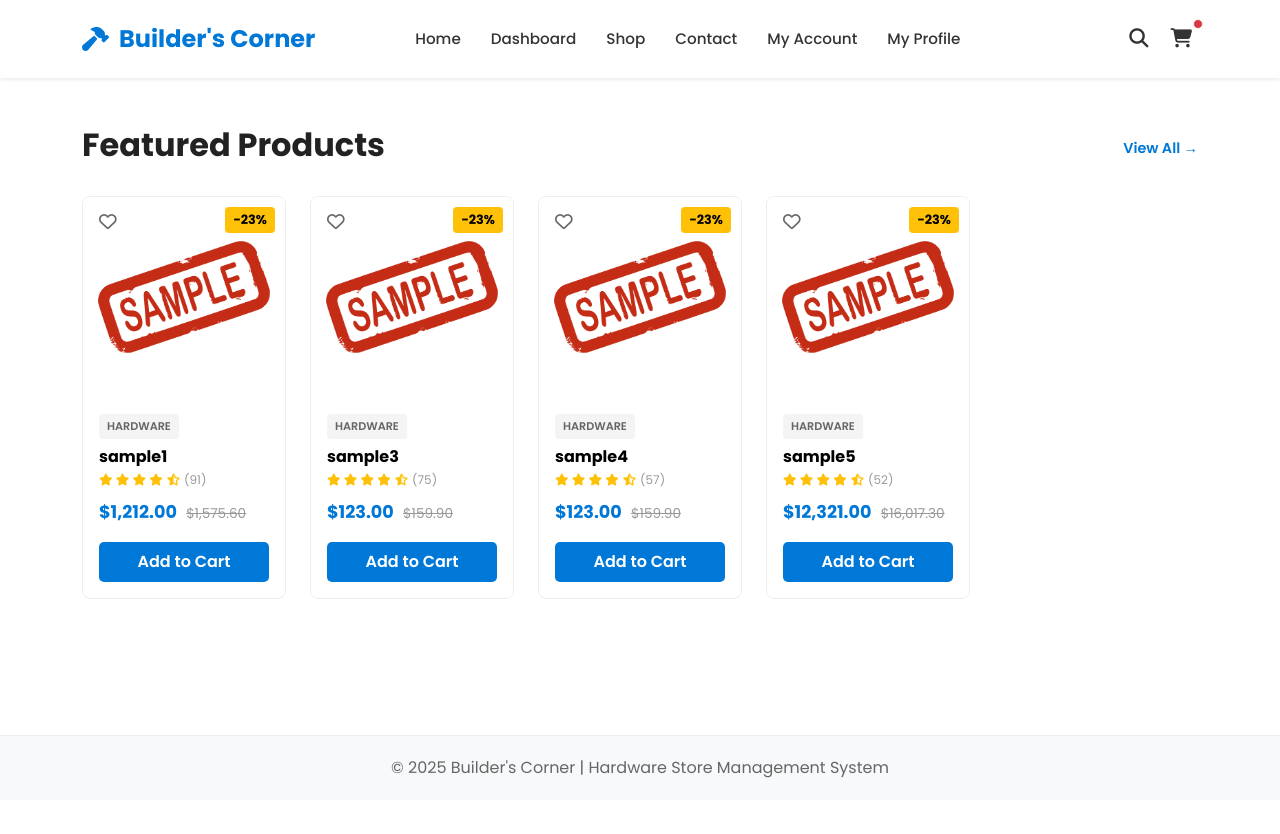
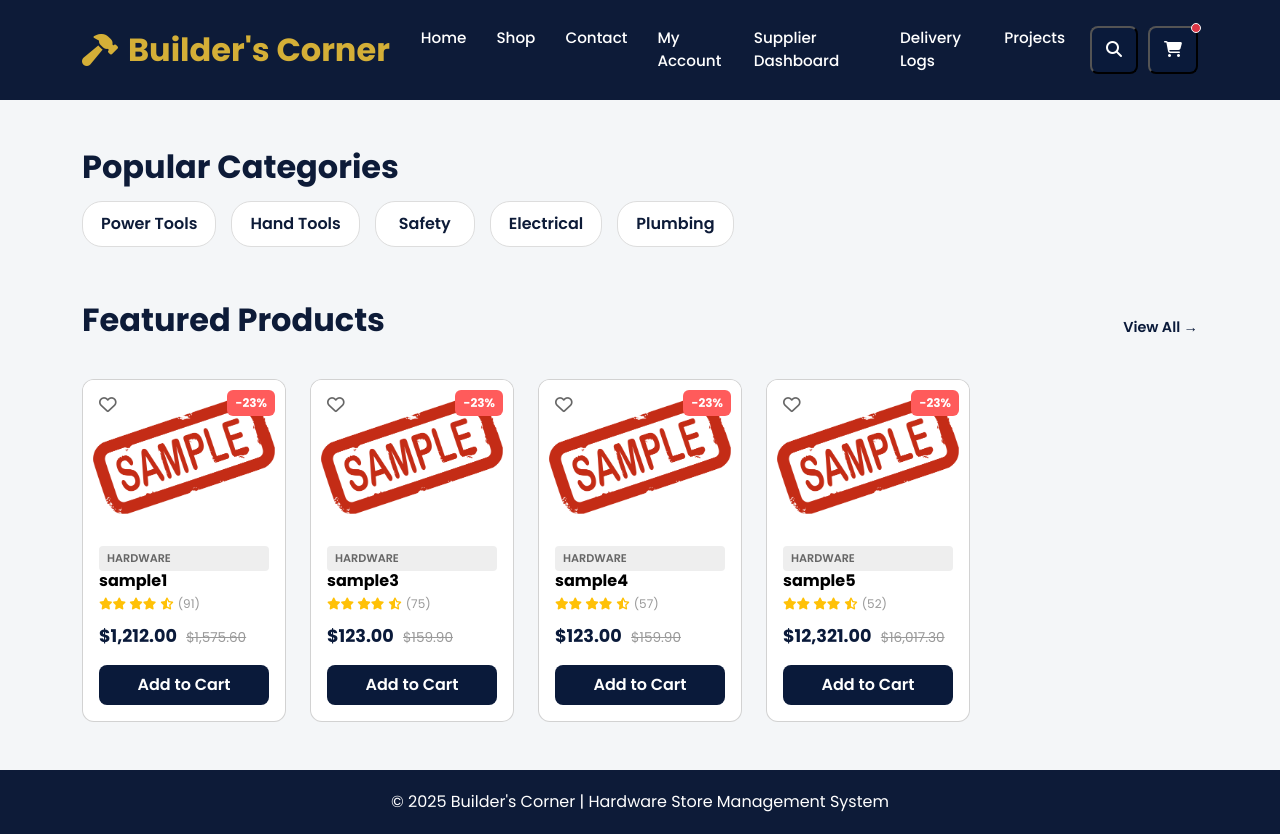
Before and after one commit to noaypunk/Hardware-store-system, a PHP site: page / in a window 1280 px wide. Before the commit the page ends 778 px from the top, so only its background shows below. Run offline with PHP 8.4, Linux system fonts and the light colour scheme; data comes from the database, SQL or seed files in the repository.

Commit message:
Index GUI Fix

```diff
--- a/gallery.php
+++ b/gallery.php
@@ -46,7 +46,7 @@ if (isset($_POST['add_to_cart']) && isset($_SESSION['user_id'])) {
     <h2 class="text-center mb-4">Hardware Materials</h2>
 
     <div class="text-end mb-3">
-        <a href="landing.php" class="btn btn-primary">Home</a>
+        <a href="index.php" class="btn btn-primary">Home</a>
         <a href="checkout.php" class="btn btn-primary position-relative">
             Go to Cart (Checkout)
             <?php if(isset($_SESSION['cart'])): ?>
--- a/index.css
+++ b/index.css
@@ -1,57 +1,131 @@
+:root {
+    --primary-dark: #0d1b38;       /* navbar dark background */
+    --accent-color: #0a1a3a;       /* dark blue accent */
+    --button-dark: #0a1a3a;        /* dark blue buttons */
+    --button-hover: #005a9e;       /* button hover */
+    --bg-light: #f4f6f8;           /* page background */
+    --text-color: #fff;            /* navbar text */
+    --brand-color: #d4af37;        /* dark yellow for Builder's Corner */
+}
+
 body {
     font-family: 'Poppins', sans-serif;
-          background-color: #ffffff;
+    background-color: var(--bg-light);
     display: flex;
     flex-direction: column;
     min-height: 100vh;
 }
 
+/* Navbar */
+.navbar-dark {
+    background-color: var(--primary-dark) !important;
+    height: 100px; /* taller navbar */
+}
+
 .navbar-brand {
-          font-weight: 700;
-          font-size: 1.5rem;
-          color: #0078d7 !important;
+    font-weight: 800;
+    font-size: 2rem; /* bigger font */
+    color: var(--brand-color) !important;
     display: flex;
     align-items: center;
     gap: 10px;
+    transition: transform 0.3s ease;
 }
+
+.navbar-brand:hover {
+    transform: scale(1.05);
+}
+
 .nav-link {
+    color: #fff !important;
     font-weight: 500;
-          color: #333 !important;
     font-size: 0.95rem;
     padding: 0 15px !important;
-      }
-      .nav-icons .btn-icon {
-          font-size: 1.2rem;
-          color: #333;
-          margin-left: 10px;
-          background: none;
-          border: none;
+    transition: all 0.3s;
 }
 
+.nav-link:hover {
+    color: var(--accent-color) !important;
+    transform: scale(1.1);
+}
+
+.nav-icons .btn-icon {
+    color: var(--text-color);
+    background-color: var(--button-dark);
+    border-radius: 8px;
+    padding: 10px 14px;
+    margin-left: 10px;
+    transition: all 0.3s ease;
+}
+
+.nav-icons .btn-icon:hover {
+    background-color: var(--button-hover);
+    transform: scale(1.1);
+}
+
+/* Section Titles */
+.section-title {
+    font-weight: 800;
+    font-size: 2rem; /* bigger header */
+    color: var(--primary-dark);
+    margin-bottom: 15px;
+}
+
+/* Popular Categories */
+.categories {
+    display: flex;
+    flex-wrap: wrap;
+    gap: 15px;
+    margin-bottom: 30px;
+}
+.category-card {
+    display: flex;
+    justify-content: center;
+    align-items: center;
+    text-decoration: none;
+    background: #fff;
+    border-radius: 20px; /* curved border */
+    padding: 10px 18px;
+    min-width: 100px;
+    border: 1px solid #ddd;
+    font-weight: 600;
+    color: var(--primary-dark);
+    transition: all 0.3s ease;
+}
+.category-card:hover {
+    transform: translateY(-3px);
+    box-shadow: 0 10px 20px rgba(0,0,0,0.12);
+}
+
+/* Product Cards */
 .product-card {
-          border: 1px solid #eee;
-          border-radius: 8px;
-          transition: box-shadow 0.3s ease;
-          height: 100%;
+    border-radius: 12px;
+    overflow: hidden;
+    transition: transform 0.3s ease, box-shadow 0.3s ease;
     background: #fff;
-          position: relative;
-          overflow: hidden;
 }
 .product-card:hover {
-          box-shadow: 0 5px 15px rgba(0,0,0,0.1);
+    transform: translateY(-5px);
+    box-shadow: 0 15px 30px rgba(0,0,0,0.15);
+}
+
+.card-img-top {
+    height: 150px;
+    object-fit: contain;
+    padding: 10px;
+    background-color: #fff;
 }
 
 .badge-discount {
     position: absolute;
     top: 10px;
     right: 10px;
-          background-color: #ffc107;
-          color: #000;
+    background-color: #ff5b5b;
+    color: #fff;
     font-weight: 700;
-          padding: 3px 8px;
-          border-radius: 4px;
-          font-size: 0.8rem;
-          z-index: 10;
+    padding: 4px 8px;
+    border-radius: 6px;
+    font-size: 0.75rem;
 }
 
 .wishlist-icon {
@@ -63,27 +137,17 @@ body {
     background: rgba(255,255,255,0.9);
     padding: 6px;
     border-radius: 50%;
-          z-index: 10;
     cursor: pointer;
-      }
-
-      .card-img-top {
-          height: 200px;
-          object-fit: contain;
-          padding: 15px;
-          background-color: #fff;
 }
 
 .category-tag {
     font-size: 0.7rem;
-          background-color: #f4f4f4;
+    background-color: #eee;
     color: #666;
     padding: 4px 8px;
     border-radius: 4px;
+    font-weight: 600;
     text-transform: uppercase;
-          display: inline-block;
-          margin-bottom: 8px;
-          font-weight: 600;
 }
 
 .product-title {
@@ -93,57 +157,32 @@ body {
     color: #000;
 }
 
-      .stars {
-          color: #ffc107;
-          font-size: 0.75rem;
-          margin-bottom: 10px;
-      }
-      .review-count {
-          color: #999;
-          font-size: 0.75rem;
-      }
+.stars { color: #ffc107; font-size: 0.75rem; margin-bottom: 10px; }
+.review-count { color: #999; font-size: 0.75rem; }
+.current-price { color: var(--accent-color); font-weight: 700; font-size: 1.1rem; } /* dark blue */
+.old-price { color: #999; text-decoration: line-through; font-size: 0.85rem; margin-left: 5px; }
 
-      .current-price {
-          color: #0078d7;
-          font-weight: 700;
-          font-size: 1.1rem;
-      }
-
-      .old-price {
-          color: #999;
-          text-decoration: line-through;
-          font-size: 0.85rem;
-          margin-left: 5px;
-      }
-    .btn-icon {
-        position: relative;
-        z-index: 9999;
-    }
-
+/* Add to cart button */
 .btn-add-cart {
-          background-color: #0078d7;
+    background-color: var(--button-dark);
+    color: #fff;
     border: none;
     width: 100%;
     font-weight: 600;
     padding: 8px;
-          border-radius: 5px;
+    border-radius: 8px;
+    transition: background 0.3s ease;
 }
-      .btn-add-cart:hover {
-          background-color: #005a9e;
-      }
+.btn-add-cart:hover { background-color: var(--button-hover); }
 
-      .view-all-link {
-          text-decoration: none;
-          color: #0078d7;
-          font-weight: 600;
-          font-size: 0.9rem;
-      }
+/* View all link */
+.view-all-link { text-decoration: none; color: var(--accent-color); font-weight: 600; font-size: 0.9rem; }
 
+/* Footer */
 footer {
-          background-color: #f8f9fa;
+    background-color: var(--primary-dark);
     padding: 20px 0;
     text-align: center;
+    color: #fff;
     margin-top: auto;
-          border-top: 1px solid #eee;
-          color: #666;
 }
--- a/index.js
+++ b/index.js
@@ -1,10 +1,21 @@
+// Account Modal
+const accountModal = document.getElementById('accountModal');
+const accountBtn = document.querySelector('[data-bs-target="#accountModal"]');
 
-accountBtn.onclick = () => {
-  accountModal.style.display = 'flex';
-};
+accountBtn.onclick = () => { accountModal.style.display = 'flex'; };
 
 window.onclick = (event) => {
   if (event.target === accountModal) {
     accountModal.style.display = 'none';
   }
 };
+
+// Product Search
+document.getElementById("searchBtn")?.addEventListener("click", function() {
+    let searchValue = document.getElementById("productSearchInput").value;
+    fetch("search_api.php?search=" + searchValue)
+        .then(response => response.text())
+        .then(data => {
+            document.getElementById("searchResults").innerHTML = data;
+        });
+});
--- a/index.php
+++ b/index.php
@@ -2,10 +2,9 @@
 session_start();
 include('db_connect.php');
 
-// limit 5 products to match the single row layout in the design
+// limit 5 products to match layout
 $sql = "SELECT materialID, title, price, image_file FROM material LIMIT 5";
 $result = $conn->query($sql);
-
 ?>
 
 <!DOCTYPE html>
@@ -16,35 +15,28 @@ $result = $conn->query($sql);
   <title>Builder's Corner</title>
 
   <link href="https://fonts.googleapis.com/css2?family=Poppins:wght@400;500;600;700&display=swap" rel="stylesheet">
-
   <link href="https://cdn.jsdelivr.net/npm/bootstrap@5.3.0/dist/css/bootstrap.min.css" rel="stylesheet">
-
   <link rel="stylesheet" href="https://cdnjs.cloudflare.com/ajax/libs/font-awesome/6.4.0/css/all.min.css">
-
   <link rel="stylesheet" href="index.css">
-
 </head>
 
 <body>
 
-  <nav class="navbar navbar-expand-lg bg-white shadow-sm py-3">
+  <!-- Navbar -->
+  <nav class="navbar navbar-expand-lg navbar-dark">
     <div class="container">
       <a class="navbar-brand" href="index.php">
         <i class="fa-solid fa-hammer"></i> Builder's Corner
       </a>
-
       <button class="navbar-toggler" type="button" data-bs-toggle="collapse" data-bs-target="#navbarNav">
         <span class="navbar-toggler-icon"></span>
       </button>
 
-      <!-- T1 navigation bar section -->
       <div class="collapse navbar-collapse" id="navbarNav">
         <ul class="navbar-nav mx-auto">
           <li class="nav-item"><a class="nav-link" href="index.php">Home</a></li>
-          <li class="nav-item"><a class="nav-link" href="index.php">Dashboard</a></li>
           <li class="nav-item"><a class="nav-link" href="gallery.php">Shop</a></li>
           <li class="nav-item"><a class="nav-link" href="contactUs.php">Contact</a></li>
-
           <?php if(isset($_SESSION['username'])): ?>
              <li class="nav-item"><a class="nav-link" href="#">My Account</a></li>
           <?php else: ?>
@@ -52,109 +44,83 @@ $result = $conn->query($sql);
                 <a class="nav-link" href="#" data-bs-toggle="modal" data-bs-target="#accountModal">My Account</a>
              </li>
           <?php endif; ?>
+          <li class="nav-item"><a class="nav-link" href="myProfile.php">Supplier Dashboard</a></li>
+          <li class="nav-item"><a class="nav-link" href="#">Delivery Logs</a></li>
+          <li class="nav-item"><a class="nav-link" href="#">Projects</a></li>
+        </ul>
 
-          <li class="nav-item"><a class="nav-link" href="myProfile.php">My Profile</a></li>
-        </ul>
-<!-- T1 ends here -->
-
-              <!-- T2 searchbox & add to cart section -->
-         <div class="ms-auto nav-icons d-flex align-items-center">
-
-        <!--  Magnifying Glass Button (opens modal) -->
-        <a><button class="btn-icon" data-bs-toggle="modal" data-bs-target="#productSearchModal">
+        <div class="ms-auto nav-icons d-flex align-items-center">
+          <button class="btn-icon" data-bs-toggle="modal" data-bs-target="#productSearchModal">
             <i class="fa-solid fa-magnifying-glass"></i>
-        </button></a>
-
-        <!-- Cart Icon -->
-        <button class="btn-icon position-relative">
+          </button>
+          <button class="btn-icon position-relative">
             <i class="fa-solid fa-cart-shopping"></i>
-            <span class="position-absolute top-0 start-100 translate-middle p-1 bg-danger border border-light rounded-circle">
-                <span class="visually-hidden">New alerts</span>
-            </span>
-        </button>
-
-    </div>
-<!-- T2 ends here -->
-
+            <span class="position-absolute top-0 start-100 translate-middle p-1 bg-danger border border-light rounded-circle"></span>
+          </button>
+        </div>
       </div>
     </div>
   </nav>
 
-  <div class="container mt-5 mb-5">
+  <!-- Popular Categories -->
+  <div class="container mt-5 mb-4">
+      <h2 class="section-title">Popular Categories</h2>
+      <div class="categories">
+          <a href="#" class="category-card">Power Tools</a>
+          <a href="#" class="category-card">Hand Tools</a>
+          <a href="#" class="category-card">Safety</a>
+          <a href="#" class="category-card">Electrical</a>
+          <a href="#" class="category-card">Plumbing</a>
+      </div>
+  </div>
+
+  <!-- Featured Products -->
+  <div class="container mb-5">
       <div class="d-flex justify-content-between align-items-center mb-4">
-          <h2 style="font-weight: 800; color: #222;">Featured Products</h2>
+          <h2 class="section-title">Featured Products</h2>
           <a href="gallery.php" class="view-all-link">View All &rarr;</a>
       </div>
 
       <div class="row row-cols-1 row-cols-sm-2 row-cols-md-3 row-cols-lg-5 g-4">
-
-          <?php
-          if ($result && $result->num_rows > 0):
+          <?php if ($result && $result->num_rows > 0):
               while($row = $result->fetch_assoc()):
-
-
                 $current_price = $row['price'];
                 $fake_old_price = $current_price * 1.3;
-
-                $discount_percent = round((($fake_old_price - $current_price) / $fake_old_price) * 100);
-
+                $discount_percent = round((($fake_old_price - $current_price)/$fake_old_price)*100);
                 $img_path = !empty($row['image_file']) ? $row['image_file'] : 'resources/default.jpg';
           ?>
-
           <div class="col">
               <div class="card product-card h-100">
                   <span class="badge-discount">-<?php echo $discount_percent; ?>%</span>
-
                   <i class="fa-regular fa-heart wishlist-icon"></i>
-
                   <img src="<?php echo htmlspecialchars($img_path); ?>" class="card-img-top" alt="<?php echo htmlspecialchars($row['title']); ?>">
-
                   <div class="card-body d-flex flex-column">
-                      <div>
-                          <span class="category-tag">Hardware</span>
+                      <span class="category-tag">Hardware</span>
+                      <h5 class="product-title text-truncate"><?php echo htmlspecialchars($row['title']); ?></h5>
+                      <div class="stars">
+                          <i class="fa-solid fa-star"></i><i class="fa-solid fa-star"></i>
+                          <i class="fa-solid fa-star"></i><i class="fa-solid fa-star"></i>
+                          <i class="fa-solid fa-star-half-stroke"></i>
+                          <span class="review-count">(<?php echo rand(50,200); ?>)</span>
                       </div>
-
-                      <h5 class="product-title text-truncate" title="<?php echo htmlspecialchars($row['title']); ?>">
-                          <?php echo htmlspecialchars($row['title']); ?>
-                      </h5>
-
-                      <div class="stars">
-                          <i class="fa-solid fa-star"></i>
-                          <i class="fa-solid fa-star"></i>
-                          <i class="fa-solid fa-star"></i>
-                          <i class="fa-solid fa-star"></i>
-                          <i class="fa-solid fa-star-half-stroke"></i>
-                          <span class="review-count">(<?php echo rand(50, 200); ?>)</span>
+                      <div class="mb-3">
+                          <span class="current-price">$<?php echo number_format($current_price,2); ?></span>
+                          <span class="old-price">$<?php echo number_format($fake_old_price,2); ?></span>
                       </div>
-
-                      <div class="mb-3">
-                          <span class="current-price">$<?php echo number_format($current_price, 2); ?></span>
-                          <span class="old-price">$<?php echo number_format($fake_old_price, 2); ?></span>
-                      </div>
-
                       <form action="add_to_cart.php" method="POST" class="mt-auto">
                           <input type="hidden" name="product_id" value="<?php echo $row['materialID']; ?>">
                           <input type="hidden" name="product_name" value="<?php echo htmlspecialchars($row['title']); ?>">
                           <input type="hidden" name="product_price" value="<?php echo $row['price']; ?>">
-                          <button type="submit" class="btn btn-primary btn-add-cart">Add to Cart</button>
+                          <button type="submit" class="btn btn-add-cart">Add to Cart</button>
                       </form>
                   </div>
               </div>
           </div>
-
-          <?php
-              endwhile;
-          else:
-          ?>
-            <div class="col-12">
-                <p class="text-center text-muted">No products found in the database.</p>
-            </div>
+          <?php endwhile; else: ?>
+              <div class="col-12 text-center text-muted">No products found in the database.</div>
           <?php endif; ?>
-
       </div>
   </div>
-
-
 
   <footer>
      &copy; 2025 Builder's Corner | Hardware Store Management System
@@ -162,18 +128,7 @@ $result = $conn->query($sql);
 
 <?php include 'modal_product_search.php'; ?>
 
-<script>
-document.getElementById("searchBtn").addEventListener("click", function() {
-    let searchValue = document.getElementById("productSearchInput").value;
-
-    fetch("search_api.php?search=" + searchValue)
-        .then(response => response.text())
-        .then(data => {
-            document.getElementById("searchResults").innerHTML = data;
-        });
-});
-</script>
-
+<script src="https://cdn.jsdelivr.net/npm/bootstrap@5.3.0/dist/js/bootstrap.bundle.min.js"></script>
+<script src="index.js"></script>
 </body>
 </html>
-<script src="https://cdn.jsdelivr.net/npm/bootstrap@5.3.0/dist/js/bootstrap.bundle.min.js"></script>
```
Also changed, not shown: supplierDashboard.php (added). Lines whose indentation alone changed are shown as unchanged.
